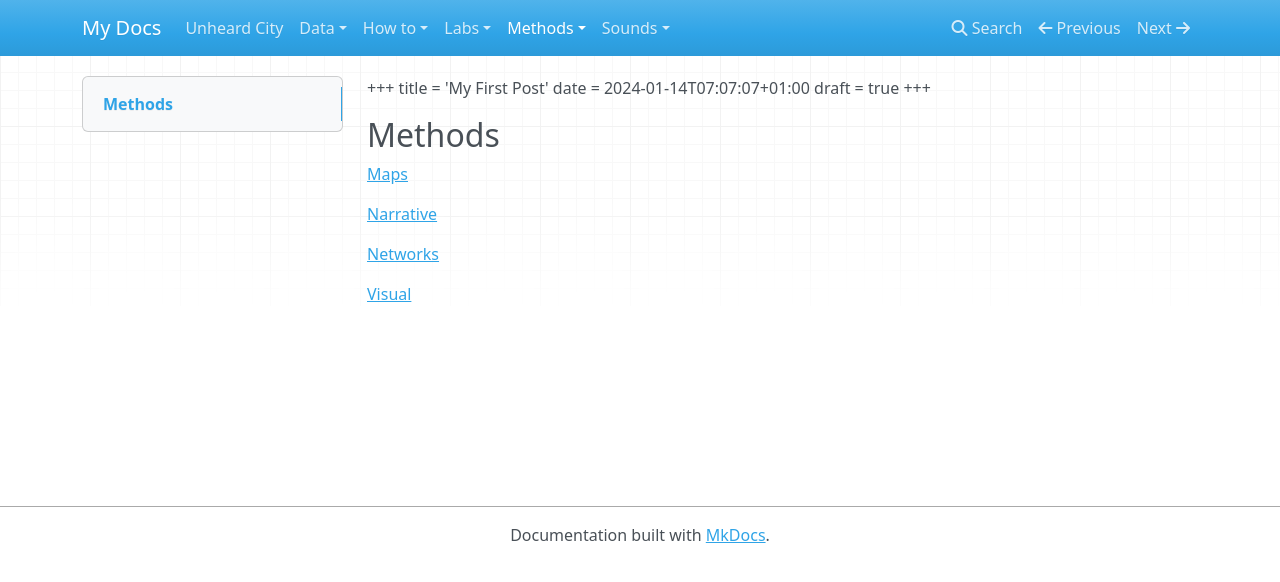
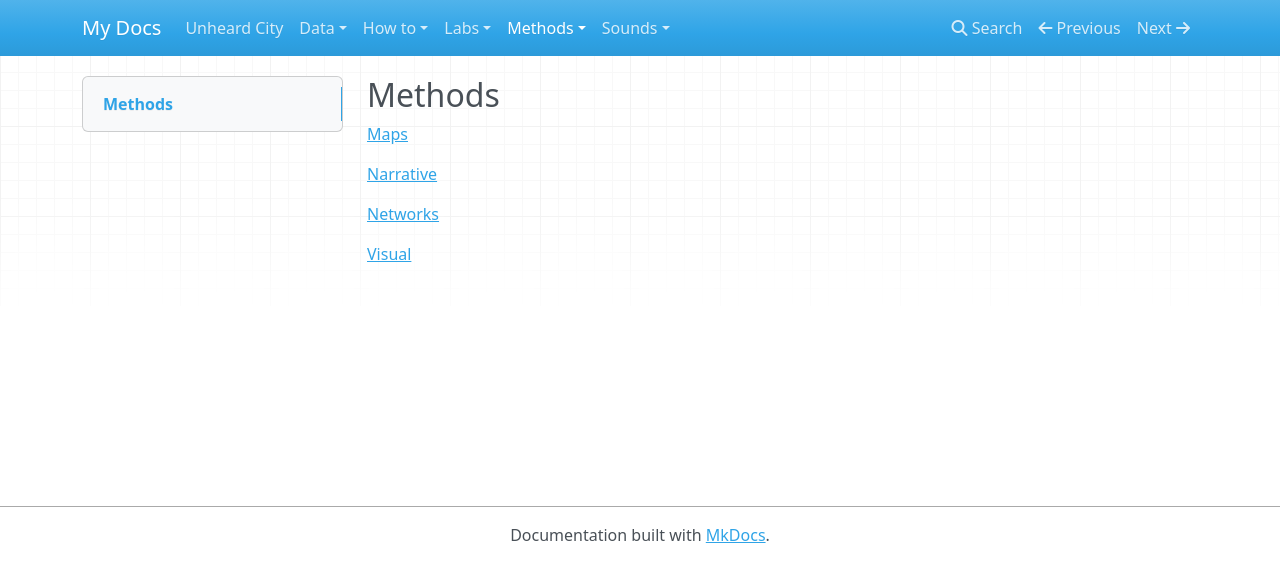
Before and after one commit to iaine/unheardcity, an MkDocs documentation site: the page built from docs/docs/methods/index.md, in a window 1280 px wide. Shown: the top 582 px of the page. Built offline with MkDocs 1.6.1, drawn with Linux system fonts in a browser that asks for light colours; nearby versions of some CDN libraries.

```diff
--- a/docs/docs/methods/index.md
+++ b/docs/docs/methods/index.md
@@ -1,15 +1,9 @@
-+++
-title = 'My First Post'
-date = 2024-01-14T07:07:07+01:00
-draft = true
-+++
-
 ## Methods
 
-[Maps](mapping)
+[Maps](./mapping)
 
-[Narrative](narrative)
+[Narrative](./narrative)
 
-[Networks](networks)
+[Networks](./networks)
 
-[Visual](images)
+[Visual](./images)
```
Also changed, not shown: docs/docs/methods/images.md (+1 -1 lines), docs/docs/methods/narrative.md (+1 -1 lines), docs/docs/methods/networks.md (+1 -1 lines).
